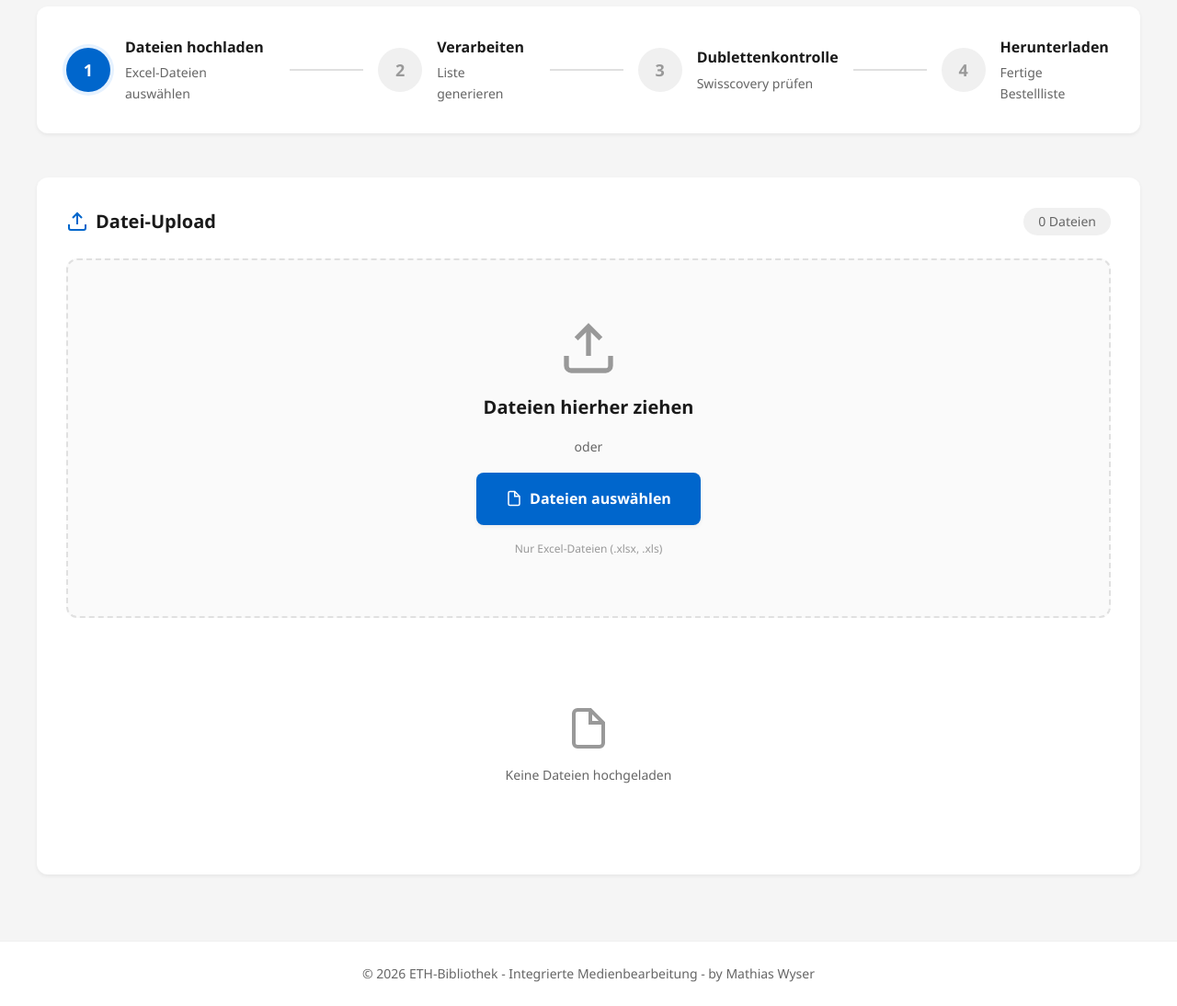
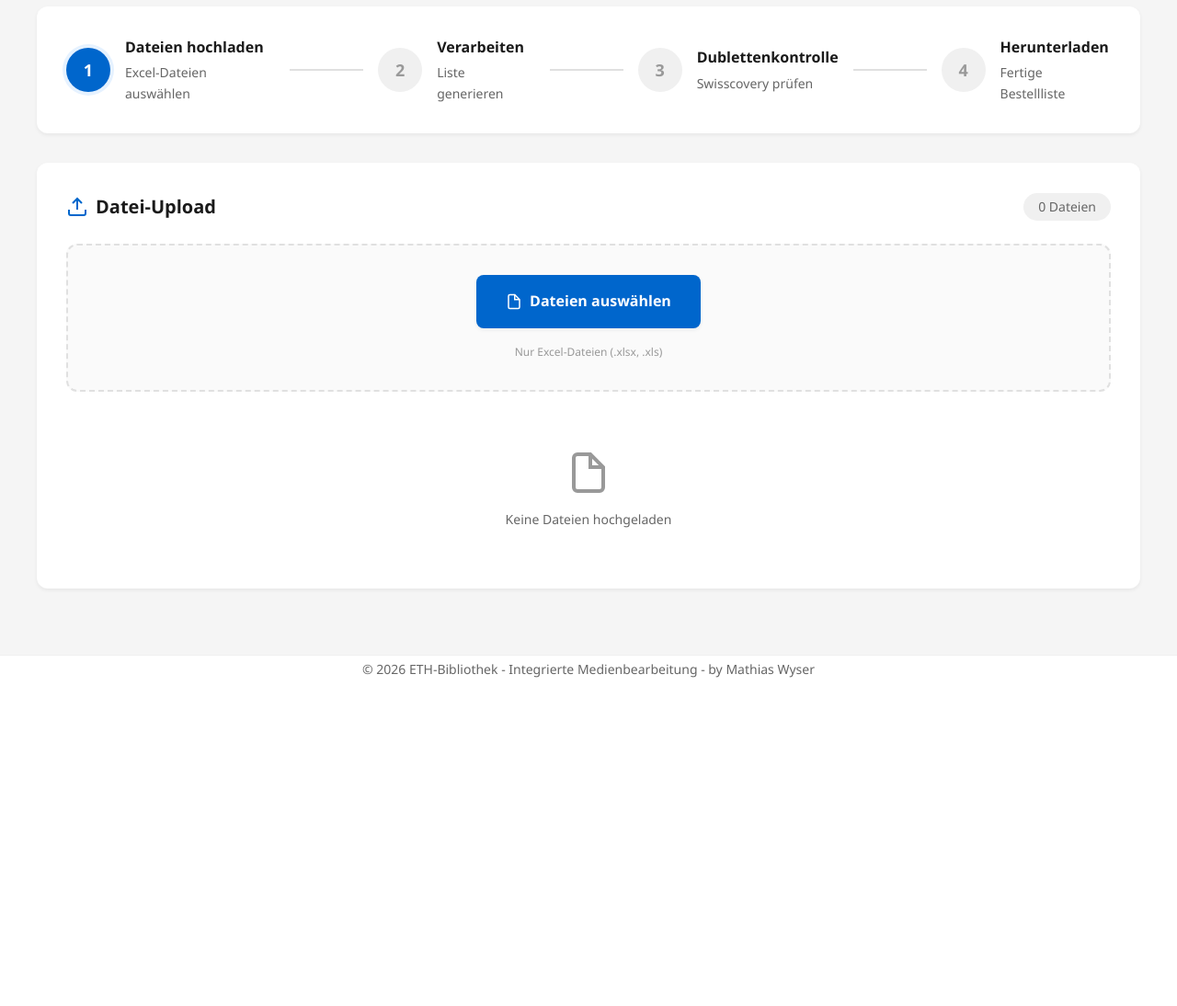
Before and after one commit to eth-library/bestellautomatisierung, a Flask app: page / in a window 1280 px wide. Shown: the part 255-1349 px from the top of the page at 92% size. After the commit the page ends 992 px from the top, so only its background shows below. Run offline with Flask 3, Linux system fonts and the light colour scheme; data that the repository does not hold is empty.

Commit message:
Update 2.0.1
Designanpassungen und hinzufügen neuer Mappings

```diff
--- a/Mapping/mapping_905o.csv
+++ b/Mapping/mapping_905o.csv
@@ -3,3 +3,4 @@ E01,MG
 E03,E03BI
 E05,E05BI
 E06,E06BI
+E98,E98AZ
--- a/Mapping/mapping_949x.csv
+++ b/Mapping/mapping_949x.csv
@@ -3,3 +3,4 @@ E01,ETH Bibliothek
 E03,ETH Baubibliothek
 E05,ETH Grüne Bibliothek
 E06,ETH GESS-Bibliothek
+E98,ETH Archiv für Zeitgeschichte
--- a/data_processor.py
+++ b/data_processor.py
@@ -38,7 +38,8 @@ class DataProcessor:
             "E01": "01",
             "E03": "21",
             "E05": "01",
-            "E06": "01"
+            "E06": "01",
+            "E98": "63"
         }
 
         # Output-Ordner definieren
--- a/static/style.css
+++ b/static/style.css
@@ -321,7 +321,7 @@ body {
     display: flex;
     align-items: center;
     justify-content: center;
-    margin-bottom: var(--space-2xl);
+    margin-bottom: var(--space-xl);
     padding: var(--space-xl);
     background-color: var(--color-surface);
     border-radius: var(--radius-lg);
@@ -443,7 +443,7 @@ body {
 .dropzone {
     border: 2px dashed var(--color-border);
     border-radius: var(--radius-lg);
-    padding: var(--space-3xl) var(--space-xl);
+    padding: var(--space-xl) var(--space-xl);
     text-align: center;
     transition: all var(--transition-base);
     background-color: var(--color-surface-secondary);
@@ -594,7 +594,7 @@ body {
     flex-direction: column;
     align-items: center;
     justify-content: center;
-    padding: var(--space-3xl) var(--space-lg);
+    padding: var(--space-xl) var(--space-lg);
     gap: var(--space-md);
 }
 
@@ -1039,7 +1039,7 @@ body {
 .app-footer {
     background-color: var(--color-surface);
     border-top: 1px solid var(--color-border-light);
-    padding: var(--space-lg);
+    padding: var(--space-xs);
     margin-top: auto;
 }
 
--- a/templates/index.html
+++ b/templates/index.html
@@ -135,13 +135,13 @@
                     <!-- Drag & Drop Zone -->
                     <div class="dropzone" id="dropzone">
                         <div class="dropzone-content">
-                            <svg class="dropzone-icon" viewBox="0 0 24 24" fill="none" stroke="currentColor" stroke-width="2">
+                            <!--<svg class="dropzone-icon" viewBox="0 0 24 24" fill="none" stroke="currentColor" stroke-width="2">
                                 <path d="M21 15v4a2 2 0 0 1-2 2H5a2 2 0 0 1-2-2v-4"></path>
                                 <polyline points="17 8 12 3 7 8"></polyline>
                                 <line x1="12" y1="3" x2="12" y2="15"></line>
                             </svg>
                             <h3 class="dropzone-title">Dateien hierher ziehen</h3>
-                            <p class="dropzone-subtitle">oder</p>
+                            <p class="dropzone-subtitle">oder</p>-->
                             <label class="btn-upload" for="file-input">
                                 <svg class="btn-icon" viewBox="0 0 24 24" fill="none" stroke="currentColor" stroke-width="2">
                                     <path d="M13 2H6a2 2 0 0 0-2 2v16a2 2 0 0 0 2 2h12a2 2 0 0 0 2-2V9z"></path>
```
Also changed, not shown: 1 other file.
